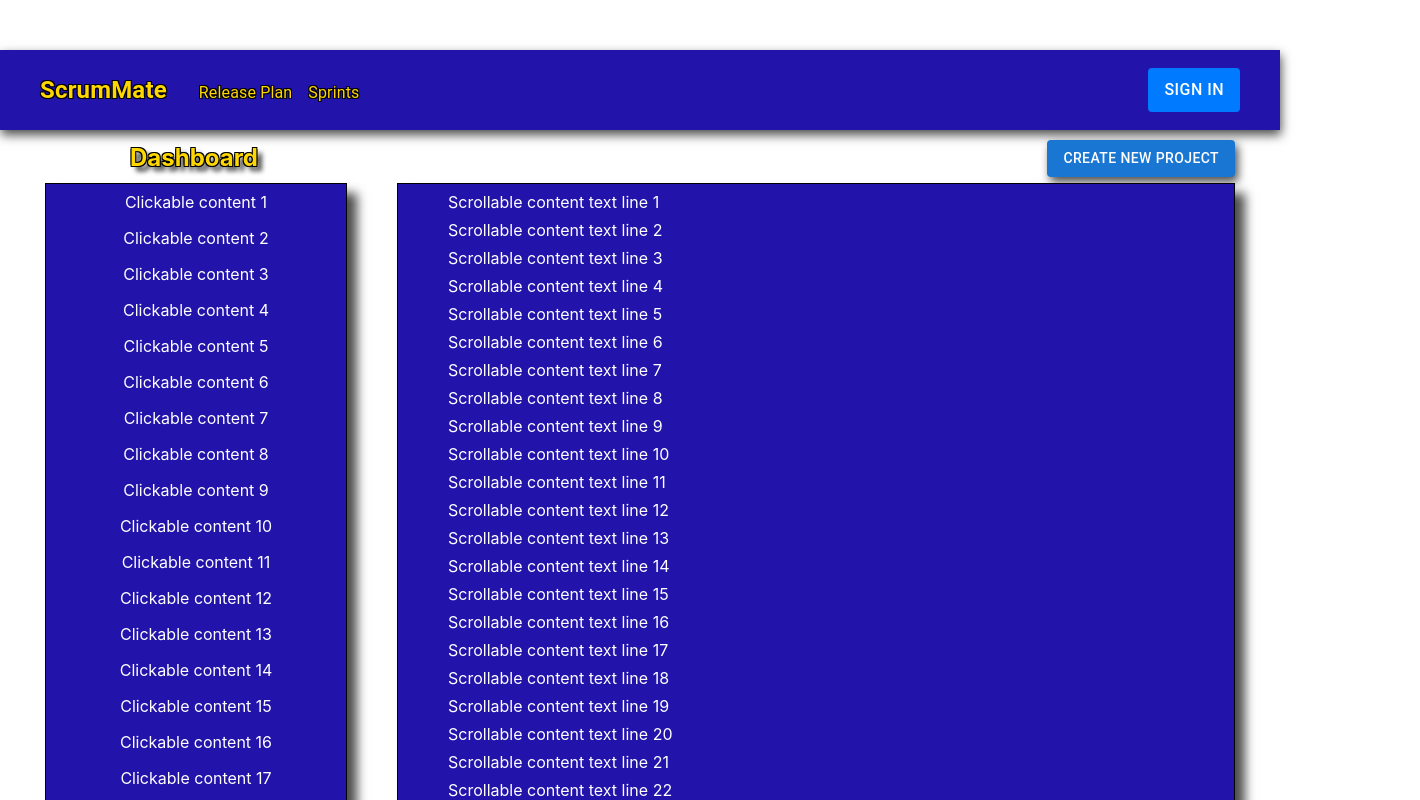
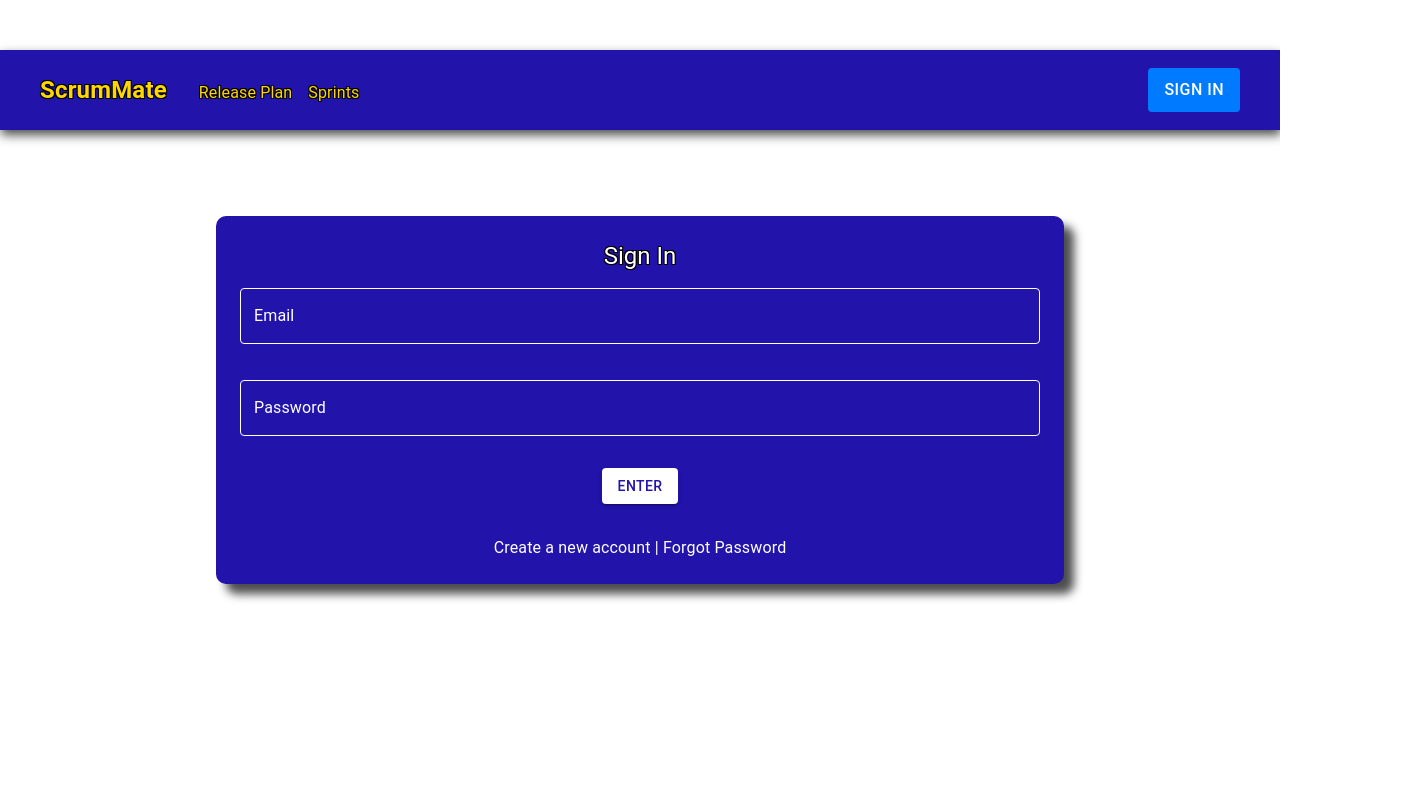
Before and after one commit to adhocmaster/ScrumMate, a React (Create React App) app in the folder frontend/: page / in a window 1280 px wide. Shown: the top 800 px of the page, 1420 px wide, since content can reach past the window. Built offline with nearby package versions, Linux system fonts and the light colour scheme.

Commit message:
Added sign in functionality

```diff
--- a/frontend/src/App.jsx
+++ b/frontend/src/App.jsx
@@ -1,163 +1,96 @@
-import React, { useState, useEffect } from 'react';
+import React, { useState } from 'react';
 import { Button } from '@mui/material';
 import Navbar from './Components/Navbar';
 import TextBox from './Components/Textbox';
 import DualScrollBoxes from './Components/DualScrollBoxes';
+import SignInBox from './Components/SignInBox';
 import './App.css';
-import SignInBox from './Components/SignInBox';
 
 function App() {
-  const [data, setData] = useState(null);
-  const [textBoxText, setTextBoxText] = useState("Dashboard");
-  const [currentPage, setCurrentPage] = useState('home');
-  const [textBoxPadding, setTextBoxPadding] = useState('130px'); // State to track text box padding
+  const [isLoggedIn, setIsLoggedIn] = useState(false);
+  const [currentPage, setCurrentPage] = useState('signIn');
 
-  useEffect(() => {
-    fetch('/')
-      .then((res) => res.json())
-      .then((data) => {
-        setData(data.message);
-        setTextBoxText(data.message);
-      })
-      .catch((error) => console.error('Error fetching data:', error));
-  }, []);
-
-  // Change page and padding on navbar click
   const handleNavClick = (page) => {
+    // Check if the user is trying to navigate to a restricted page while not logged in
+    const restrictedPages = ['home', 'releasePlan', 'sprints'];
+    if (!isLoggedIn && restrictedPages.includes(page)) {
+      // If not logged in and trying to access a restricted page,
+      // redirect to the signIn page
+      setCurrentPage('signIn');
+    } else if (page === 'signOut') {
+      // Handle sign-out action
+      setIsLoggedIn(false);
+      setCurrentPage('signIn');
+    } else {
+      // If logged in, or navigating to signIn, allow to navigate
       setCurrentPage(page);
-    let pageText = "";
-    let paddingValue = '130px'; // Default padding
-    switch (page) {
-      case 'home':
-        pageText = "Dashboard";
-        paddingValue = '130px';
-        break;
-      case 'releasePlan':
-        pageText = "Release Plan";
-        paddingValue = '120px';
-        break;
-      case 'sprints':
-        pageText = "Sprints";
-        paddingValue = '153px';
-        break;
-      case 'signIn':
-        pageText = ""
-        paddingValue = '150';
-        break;
-      default:
-        pageText = "Dashboard";
-        paddingValue = '130px';
     }
-    setTextBoxText(pageText);
-    setTextBoxPadding(paddingValue); // Update the padding
   };
 
-  // Handle buttons
-  const handleCreateNewProject = () => {
-    console.log('Create new project button clicked');
-  };
-
-  const handleCreateReleasePlan = () => {
-    console.log('Create release plan button clicked');
-  };
-
-  const handlePlanningPoker = () => {
-    console.log('Planning poker button clicked');
-  };
-
-  const handleEndOfSprintReport = () => {
-    console.log('End of sprint report button clicked');
+  const handleSignIn = (email, password) => {
+    if (email === 'test@email.com' && password === 'password123') {
+      setIsLoggedIn(true);
+      setCurrentPage('home');
+    } else {
+      alert('Incorrect email or password.');
+    }
   };
 
   let content;
-  const buttonShadow = '3px 5px 10px rgba(0, 0, 0, 0.7)'; // Button shadow effect
-
-  // Change page content
-  if (currentPage === 'home') {
+  switch (currentPage) {
+    case 'home':
       content = (
         <>
-        <TextBox text={textBoxText} style={{ paddingLeft: textBoxPadding }} />
-        <Button
-          variant="contained"
-          color="primary"
-          onClick={handleCreateNewProject}
-          style={{
-            position: 'absolute',
-            top: '140px',
-            right: '45px',
-            boxShadow: buttonShadow
-          }}
-        >
+          <TextBox text="Dashboard" style={{ paddingLeft: '130px' }} />
+          <Button variant="contained" color="primary" onClick={() => console.log('Create new project button clicked')} style={{ position: 'absolute', top: '140px', right: '45px', boxShadow: '3px 5px 10px rgba(0, 0, 0, 0.7)' }}>
             Create New Project
           </Button>
           <DualScrollBoxes />
         </>
       );
-  } else if (currentPage === 'releasePlan') {
+      break;
+    case 'releasePlan':
       content = (
         <>
-        <TextBox text={textBoxText} style={{ paddingLeft: textBoxPadding }} />
-        <Button
-          variant="contained"
-          color="primary"
-          onClick={handleCreateReleasePlan}
-          style={{
-            position: 'absolute',
-            top: '140px',
-            right: '45px',
-            boxShadow: buttonShadow
-          }}
-        >
+          <TextBox text="Release Plan" style={{ paddingLeft: '120px' }} />
+          <Button variant="contained" color="primary" onClick={() => console.log('Create release plan button clicked')} style={{ position: 'absolute', top: '140px', right: '45px', boxShadow: '3px 5px 10px rgba(0, 0, 0, 0.7)' }}>
             Create Release Plan
           </Button>
           <DualScrollBoxes />
         </>
       );
-  } else if (currentPage === 'sprints') {
+      break;
+    case 'sprints':
       content = (
         <>
-        <TextBox text={textBoxText} style={{ paddingLeft: textBoxPadding }} />
-        <Button
-          variant="contained"
-          color="primary"
-          onClick={handlePlanningPoker}
-          style={{
-            position: 'absolute',
-            top: '140px',
-            right: '250px',
-            boxShadow: buttonShadow
-          }}
-        >
+          <TextBox text="Sprints" style={{ paddingLeft: '153px' }} />
+          <Button variant="contained" color="primary" onClick={() => console.log('Planning poker button clicked')} style={{ position: 'absolute', top: '140px', right: '250px', boxShadow: '3px 5px 10px rgba(0, 0, 0, 0.7)' }}>
             Planning Poker
           </Button>
-        <Button
-          variant="contained"
-          color="primary"
-          onClick={handleEndOfSprintReport}
-          style={{
-            position: 'absolute',
-            top: '140px',
-            right: '45px',
-            boxShadow: buttonShadow
-          }}
-        >
+          <Button variant="contained" color="primary" onClick={() => console.log('End of sprint report button clicked')} style={{ position: 'absolute', top: '140px', right: '45px', boxShadow: '3px 5px 10px rgba(0, 0, 0, 0.7)' }}>
             End of Sprint Report
           </Button>
           <DualScrollBoxes />
         </>
       );
-  } else if (currentPage === 'signIn') {
-    content = (
+      break;
+    case 'signIn':
+    default:
+      content = !isLoggedIn ? (
+        <SignInBox onLogin={handleSignIn} />
+      ) : (
+        // Redirect to home page if logged in
         <>
-        <TextBox text={textBoxText} style={{ paddingLeft: textBoxPadding }} />
-        <SignInBox />
+          <TextBox text="Dashboard" style={{ paddingLeft: '130px' }} />
+          <DualScrollBoxes />
         </>
       );
+      break;
   }
 
   return (
     <div className="App">
-      <Navbar onNavClick={handleNavClick} />
+      <Navbar onNavClick={handleNavClick} isLoggedIn={isLoggedIn} />
       {content}
     </div>
   );
--- a/frontend/src/Components/Navbar.jsx
+++ b/frontend/src/Components/Navbar.jsx
@@ -1,7 +1,7 @@
 import React from 'react';
 import { AppBar, Toolbar, Typography, Button, Box } from '@mui/material';
 
-const Navbar = ({ onNavClick }) => {
+const Navbar = ({ onNavClick, isLoggedIn }) => { // Accept isLoggedIn prop
   const textOutline = `
     -1px -1px 0 #000,
     1px -1px 0 #000,
@@ -80,9 +80,9 @@ const Navbar = ({ onNavClick }) => {
               backgroundColor: '#7cbbff',
             },
           }}
-          onClick={() => onNavClick('signIn')}
+          onClick={() => onNavClick(isLoggedIn ? 'signOut' : 'signIn')} // Use the prop to decide the page to navigate to
         >
-          Sign In
+          {isLoggedIn ? 'Sign Out' : 'Sign In'}
         </Button>
       </Toolbar>
     </AppBar>
--- a/frontend/src/Components/SignInBox.jsx
+++ b/frontend/src/Components/SignInBox.jsx
@@ -1,30 +1,45 @@
-import React from 'react';
+import React, { useState } from 'react';
 import Box from '@mui/material/Box';
 import Typography from '@mui/material/Typography';
 import TextField from '@mui/material/TextField';
+import Button from '@mui/material/Button';
 import Link from '@mui/material/Link';
 
-function SignInBox() {
+function SignInBox({ onLogin }) {
+  const [email, setEmail] = useState('');
+  const [password, setPassword] = useState('');
+
+  const handleEmailChange = (event) => {
+    setEmail(event.target.value);
+  };
+
+  const handlePasswordChange = (event) => {
+    setPassword(event.target.value);
+  };
+
+  const handleEnterClick = () => {
+    onLogin(email, password);
+  };
+
   return (
     <Box
       sx={{
         display: 'flex',
         flexDirection: 'column',
-        justifyContent: 'flex-start', // Align to the top
+        justifyContent: 'center',
         alignItems: 'center',
-        height: '100vh', // Full viewport height
+        height: '100vh',
         width: '100%',
-        padding: '20px 0', // Added padding to the top and bottom
+        padding: '20px 0',
       }}
     >
       <Box
         sx={{
           width: '90%',
-          maxWidth: '800px', // Increased maximum width
-          height: '250px', // Increased height for the box
-          bgcolor: 'rgb(34, 19, 170)', // Blue background color
+          maxWidth: '800px',
+          bgcolor: 'rgb(34, 19, 170)',
           color: 'white',
-          mt: '50px', // Push box down from the top of the screen
+          mt: '-300px',
           p: 3,
           borderRadius: '10px',
           boxShadow: '10px 10px 10px rgba(0, 0, 0, 0.7)',
@@ -34,41 +49,40 @@ function SignInBox() {
           gap: 2,
           '& .MuiTextField-root': {
             width: '100%', // Full width
-            '& label.Mui-focused': {
-              color: 'white',
-            },
+            '& label': { color: 'white' },
+            '& .MuiInput-underline:before': { borderBottomColor: 'white' },
+            '& .MuiInput-underline:hover:not(.Mui-disabled):before': { borderBottomColor: 'white' },
+            '& .MuiInput-underline:after': { borderBottomColor: 'white' },
             '& .MuiOutlinedInput-root': {
+              color: 'white', // Text color
               '& fieldset': {
-                borderColor: 'white',
+                borderColor: 'white', // Border color
               },
               '&:hover fieldset': {
-                borderColor: 'white',
+                borderColor: 'white', // Border color on hover
               },
               '&.Mui-focused fieldset': {
-                borderColor: 'white',
+                borderColor: 'white', // Border color when focused
               },
-              // Override autofill styles
+              // Override styles for autofilled inputs
               '& input:-webkit-autofill': {
-                WebkitBoxShadow: '0 0 0 100px rgb(34, 19, 170) inset', // Match the blue background color
-                WebkitTextFillColor: 'white', // Keep the text color white
+                WebkitBoxShadow: '0 0 0 100px rgb(34, 19, 170) inset',
+                WebkitTextFillColor: 'white',
+                WebkitBackgroundClip: 'text',
+                caretColor: 'white'
               },
               '& input:-webkit-autofill:hover': {
                 WebkitBoxShadow: '0 0 0 100px rgb(34, 19, 170) inset',
                 WebkitTextFillColor: 'white',
+                WebkitBackgroundClip: 'text',
+                caretColor: 'white'
               },
               '& input:-webkit-autofill:focus': {
                 WebkitBoxShadow: '0 0 0 100px rgb(34, 19, 170) inset',
                 WebkitTextFillColor: 'white',
+                WebkitBackgroundClip: 'text',
+                caretColor: 'white'
               },
-            },
-            '& .MuiInputLabel-root': {
-              color: 'white',
-            },
-            '& .MuiOutlinedInput-root.Mui-focused .MuiOutlinedInput-input': {
-              color: 'white',
-            },
-            '& .MuiOutlinedInput-input': {
-              color: 'white',
             },
           },
         }}
@@ -87,13 +101,35 @@ function SignInBox() {
           label="Email"
           variant="outlined"
           autoComplete="off"
+          value={email}
+          onChange={handleEmailChange}
+          sx={{
+            marginBottom: '20px', // Added space between the text fields
+          }}
         />
         <TextField
           label="Password"
           type="password"
           variant="outlined"
           autoComplete="new-password"
+          value={password}
+          onChange={handlePasswordChange}
         />
+        <Button
+          variant="contained"
+          onClick={handleEnterClick}
+          sx={{
+            mt: 2,
+            bgcolor: 'white',
+            color: 'rgb(34, 19, 170)',
+            '&:hover': {
+              bgcolor: 'white',
+              color: 'rgb(34, 19, 170)',
+            },
+          }}
+        >
+          Enter
+        </Button>
         <Typography sx={{ color: 'white', textAlign: 'center', mt: 2 }}>
           <Link
             href="#" // Replace with your registration page link
```
Lines whose indentation alone changed are shown as unchanged.
